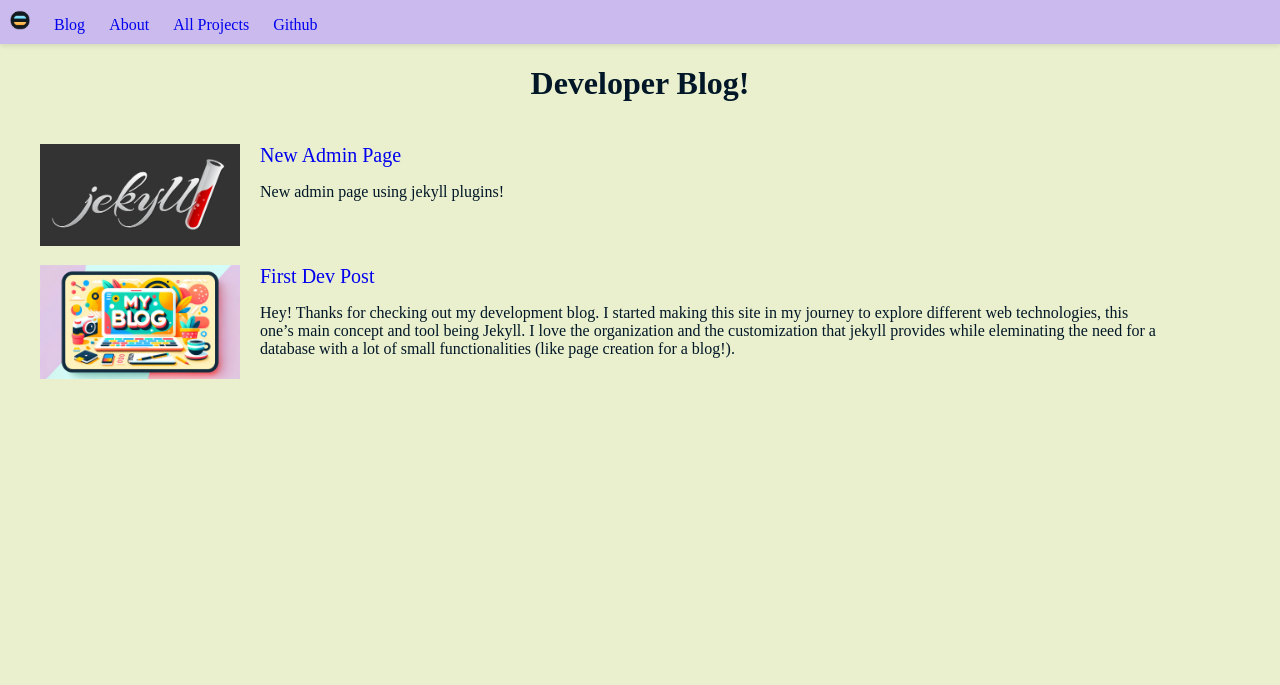
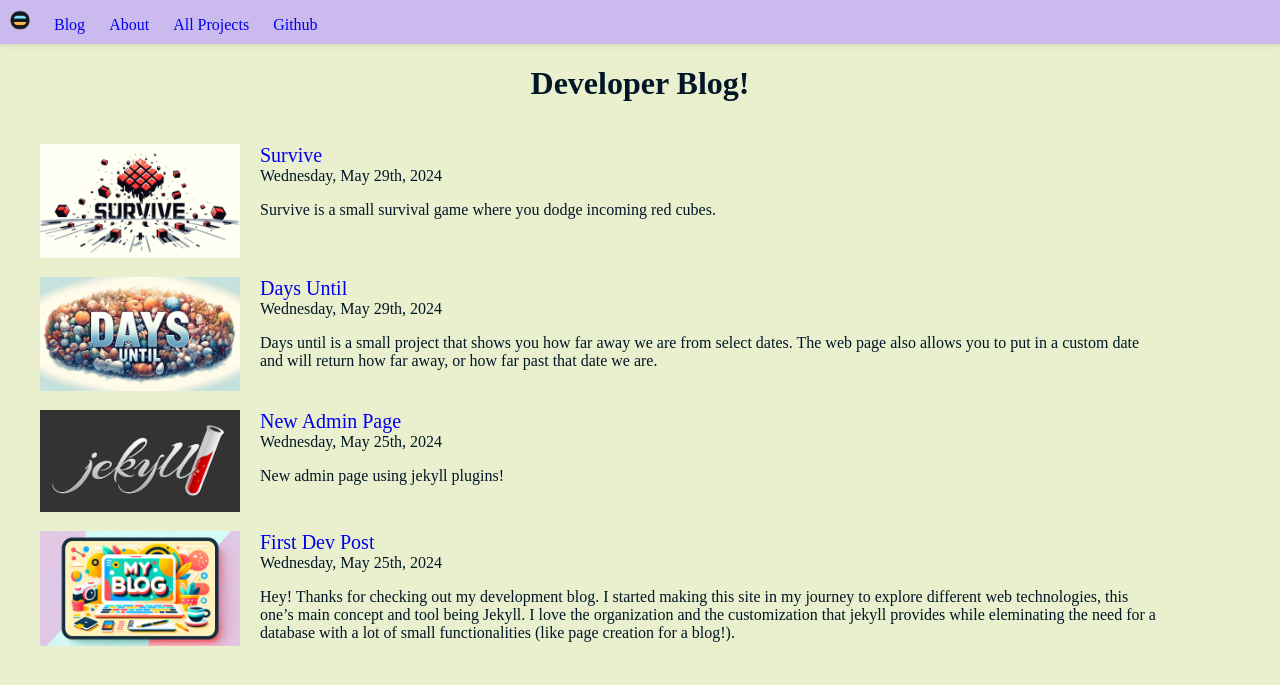
Before and after one commit to Lawson-M/blog, a Jekyll site: the page built from index.html, in a window 1280 px wide. Shown: the top 685 px of the page. Built offline with Jekyll 4.4.1, drawn with Linux system fonts in a browser that asks for light colours.

Commit message:
Added dates, fixed text alignment

```diff
--- a/_layouts/home.html
+++ b/_layouts/home.html
@@ -17,6 +17,7 @@
                 </a>
                 <div class="post-excerpt">
                     <a href="{{ site.baseurl }}{{ post.url }}" class="post-title">{{ post.title }}</a>
+                    <div class="date">{{post.day}}</div>
                     <p>{{ post.excerpt }}</p>
                 </div>
             </div>
--- a/_posts/2024-05-23-first-post.md
+++ b/_posts/2024-05-23-first-post.md
@@ -1,7 +1,7 @@
 ---
 layout: post
 title:  "First Dev Post"
-date:   "2024-05-23"
+day:   'Wednesday, May 25th, 2024'
 image: "/assets/images/blog.webp"
 ---
 
--- a/_posts/2024-05-28-new-admin-page.md
+++ b/_posts/2024-05-28-new-admin-page.md
@@ -1,6 +1,7 @@
 ---
 title: New Admin Page
 image: "/assets/images/jekyll-logo.png"
+day: 'Wednesday, May 25th, 2024'
 ---
 
 New admin page using jekyll plugins!
--- /dev/null
+++ b/_posts/2024-05-29-days-until.md
@@ -0,0 +1,9 @@
+---
+title: Days Until
+image: "/assets/images/daysUntil.webp"
+day: 'Wednesday, May 29th, 2024'
+---
+
+Days until is a small project that shows you how far away we are from select dates. The web page also allows you to put in a custom date and will return how far away, or how far past that date we are.
+
+This was one of the first web-projects I did, I wanted to become more comfortable with taking in user information to return calculations. I also wanted to become better with using intervals to keep the page updated with information.
--- /dev/null
+++ b/_posts/2024-05-29-survive.md
@@ -0,0 +1,14 @@
+---
+title: Survive
+day: 'Wednesday, May 29th, 2024'
+image: "/assets/images/survive.webp"
+---
+
+Survive is a small survival game where you dodge incoming red cubes.
+
+This was a very simple project and another one of the first I in web development. Although it was simple I believe that it helped me learn a lot of important elements of web development. Such as:
+
+* Key handeling and user interaction with the webpage.
+* Objects and how to make them move around the page
+* Having objects affect other objects
+* Using intervals, arrow functions, and user inputs and outputing resulting calculations graphically.
```
Also changed, not shown: _layouts/post.html (+8 -2 lines), assets/images/daysUntil.webp (added), assets/images/survive.webp (added).
